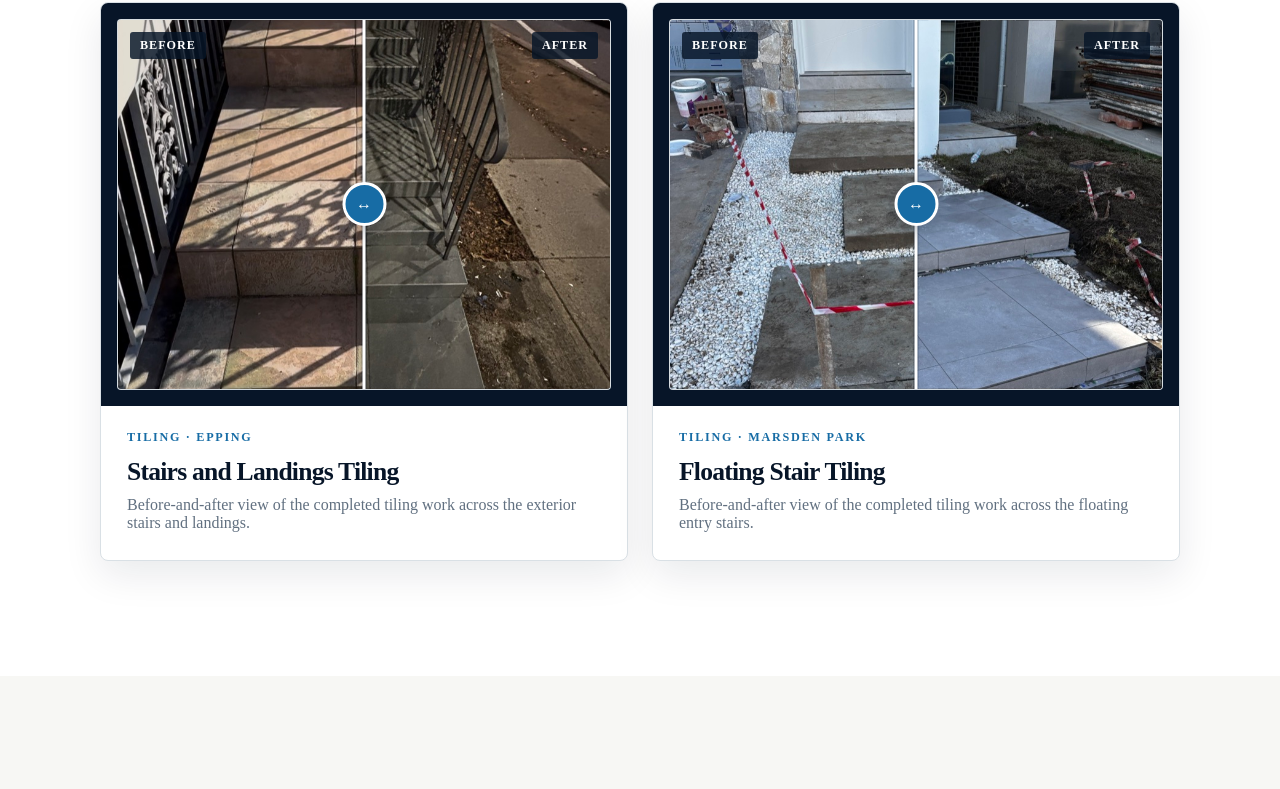
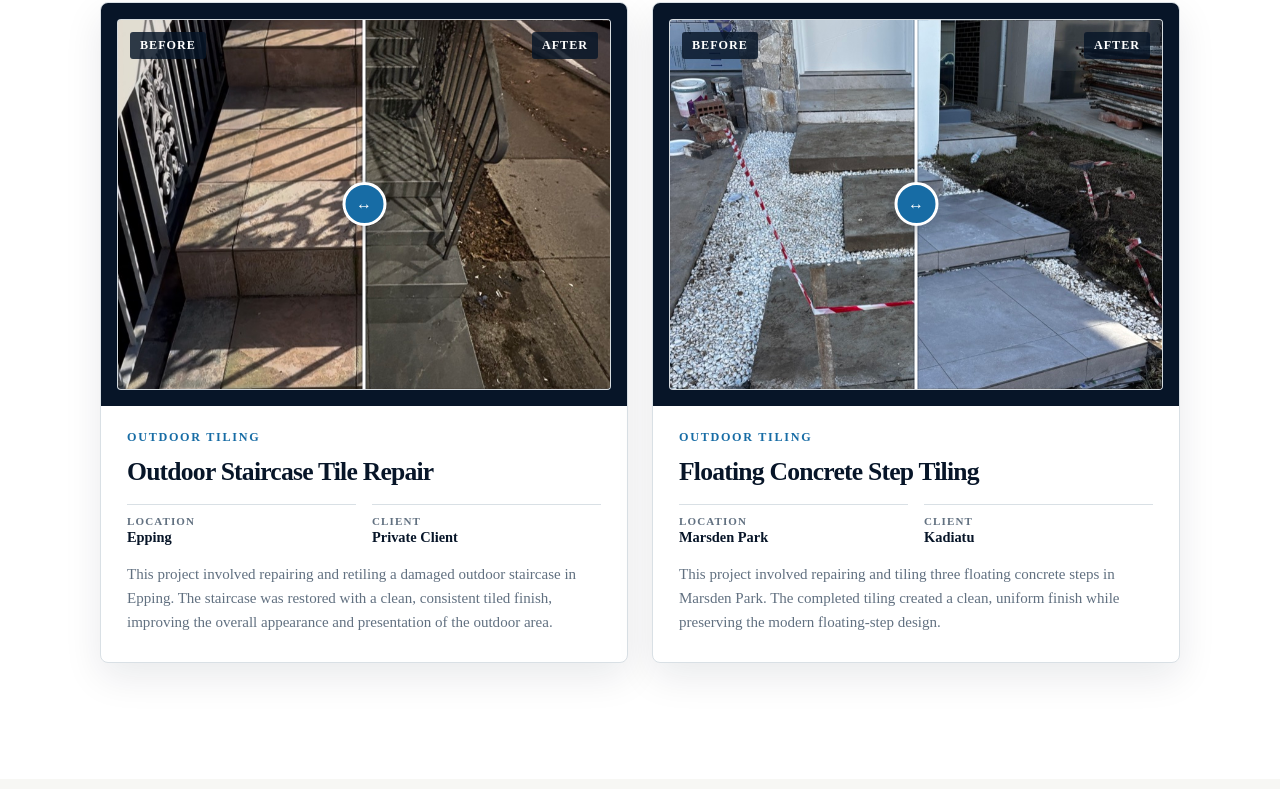
Before and after one commit to kpdprojectsau/folder-1, a plain HTML site: page index.html in a window 1280 px wide. Shown: the part 6615-7404 px from the top of the page. Drawn offline with Linux system fonts and the light colour scheme.

Commit message:
Update Tiling Project Details

```diff
--- a/index.html
+++ b/index.html
@@ -234,9 +234,13 @@
                   </div>
                 </div>
                 <div class="tiling-project-copy">
-                  <p class="project-kicker">Tiling · Epping</p>
-                  <h4>Stairs and Landings Tiling</h4>
-                  <p>Before-and-after view of the completed tiling work across the exterior stairs and landings.</p>
+                  <p class="project-kicker">Outdoor Tiling</p>
+                  <h4>Outdoor Staircase Tile Repair</h4>
+                  <dl class="tiling-project-details">
+                    <div><dt>Location</dt><dd>Epping</dd></div>
+                    <div><dt>Client</dt><dd>Private Client</dd></div>
+                  </dl>
+                  <p class="tiling-project-description">This project involved repairing and retiling a damaged outdoor staircase in Epping. The staircase was restored with a clean, consistent tiled finish, improving the overall appearance and presentation of the outdoor area.</p>
                 </div>
               </article>
 
@@ -258,9 +262,13 @@
                   </div>
                 </div>
                 <div class="tiling-project-copy">
-                  <p class="project-kicker">Tiling · Marsden Park</p>
-                  <h4>Floating Stair Tiling</h4>
-                  <p>Before-and-after view of the completed tiling work across the floating entry stairs.</p>
+                  <p class="project-kicker">Outdoor Tiling</p>
+                  <h4>Floating Concrete Step Tiling</h4>
+                  <dl class="tiling-project-details">
+                    <div><dt>Location</dt><dd>Marsden Park</dd></div>
+                    <div><dt>Client</dt><dd>Kadiatu</dd></div>
+                  </dl>
+                  <p class="tiling-project-description">This project involved repairing and tiling three floating concrete steps in Marsden Park. The completed tiling created a clean, uniform finish while preserving the modern floating-step design.</p>
                 </div>
               </article>
             </div>
--- a/styles.css
+++ b/styles.css
@@ -768,7 +768,7 @@ h3 {
 }
 
 .tiling-project-copy h4 {
-  margin: 0 0 10px;
+  margin: 0;
   color: var(--navy);
   font-size: clamp(1.35rem, 2vw, 1.65rem);
   font-weight: 750;
@@ -776,9 +776,38 @@ h3 {
   letter-spacing: -0.03em;
 }
 
-.tiling-project-copy > p:last-child {
+.tiling-project-details {
+  display: grid;
+  grid-template-columns: repeat(2, minmax(0, 1fr));
+  gap: 16px;
+  margin: 18px 0 16px;
+}
+
+.tiling-project-details div {
+  padding-top: 10px;
+  border-top: 1px solid var(--line);
+}
+
+.tiling-project-details dt {
+  color: var(--muted);
+  font-size: 0.69rem;
+  font-weight: 750;
+  letter-spacing: 0.1em;
+  text-transform: uppercase;
+}
+
+.tiling-project-details dd {
+  margin: 2px 0 0;
+  color: var(--navy);
+  font-size: 0.9rem;
+  font-weight: 700;
+}
+
+.tiling-project-description {
   margin-bottom: 0;
   color: var(--muted);
+  font-size: 0.94rem;
+  line-height: 1.6;
 }
 
 .about-grid {
@@ -1258,6 +1287,16 @@ h3 {
     padding: 20px 20px 23px;
   }
 
+  .tiling-project-details {
+    gap: 12px;
+    margin-block: 16px 14px;
+  }
+
+  .tiling-project-description {
+    font-size: 0.9rem;
+    line-height: 1.55;
+  }
+
   .service-grid,
   .form-grid,
   .about-grid {
```
